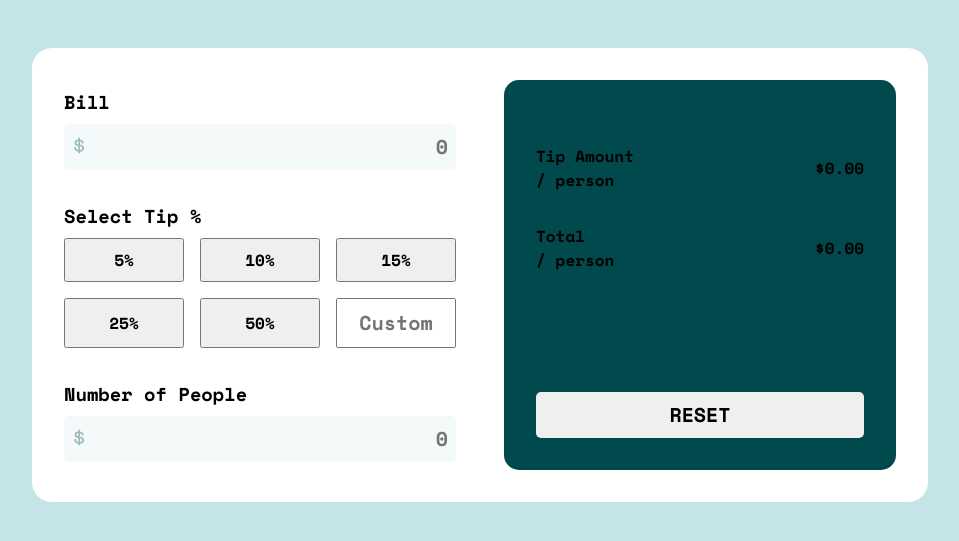
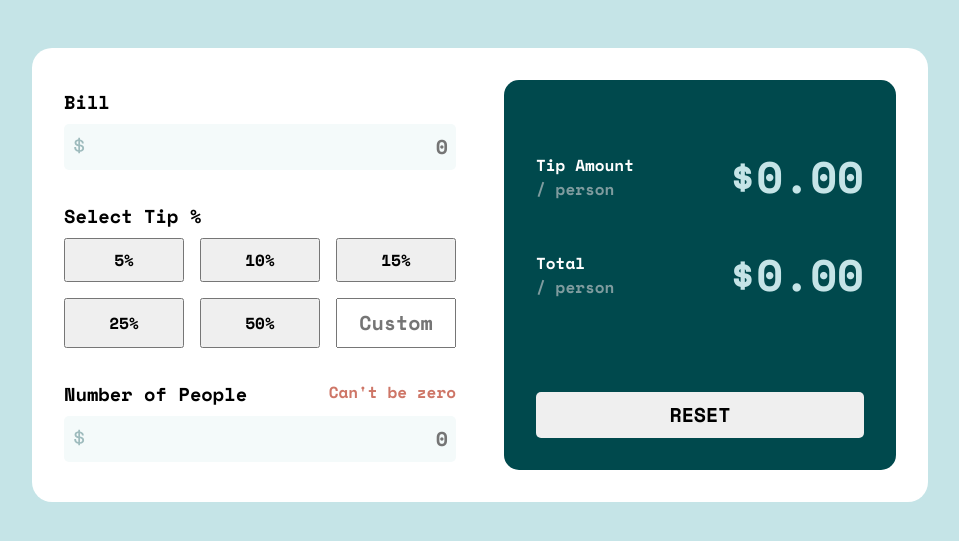
Before and after one commit to alberthgrande/tip-calculator-app-main, a plain HTML site: page index.html in a window 1280 px wide. Shown: the part 175-716 px from the top of the page, without its empty margins (160-1119 px from the left). Drawn offline with nearby package versions, Linux system fonts and the light colour scheme.

Commit message:
[Modified] index.html added element and classes to bill and numberOfPeople input

```diff
--- a/index.html
+++ b/index.html
@@ -43,7 +43,10 @@
           </div>
 
           <div class="input-container">
-            <h3 class="header">Number of People</h3>
+            <div class="number-of-people">
+              <h3 class="header">Number of People</h3>
+              <span class="error-msg">Can't be zero</span>
+            </div>
             <input type="text" id="numberOfPeople" placeholder="0" />
             <img src="./images/icon-dollar.svg" class="input-icon" alt="Dollar Icon">
           </div>
@@ -53,13 +56,13 @@
 
           <div>
             <div class="tip-amount">
-              <p>Tip Amount <br>/ person</p>
-              <p>$0.00</p>
+              <p class="tip-amount_label">Tip Amount <br><span class="tip-amount_label-span">/ person</span></p>
+              <p class="tip-amount_value">$0.00</p>
             </div>
 
             <div class="tip-amount">
-              <p>Total <br>/ person</p>
-              <p>$0.00</p>
+              <p class="tip-amount_label">Total <br><span class="tip-amount_label-span">/ person</span></p>
+              <p class="tip-amount_value">$0.00</p>
             </div>
           </div>
 
```
